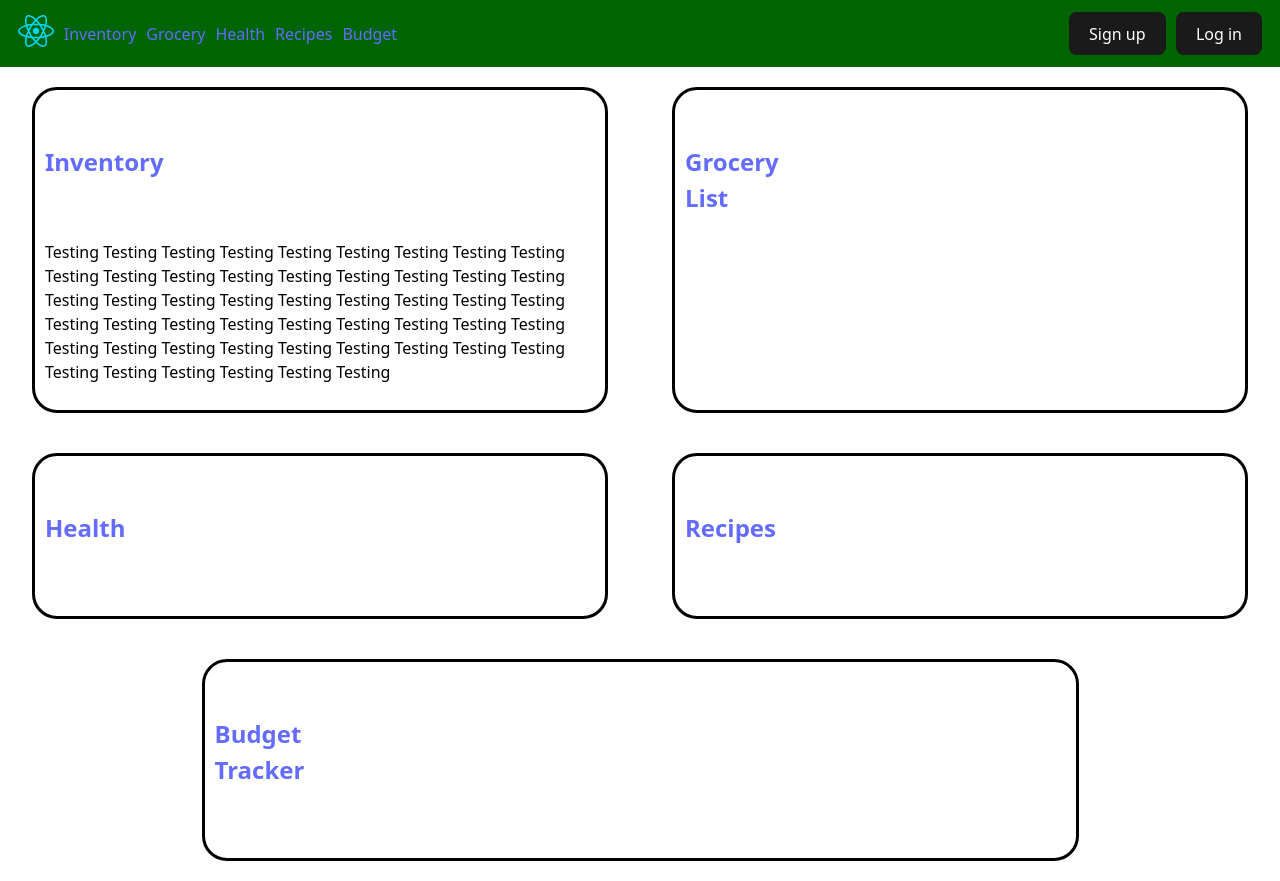
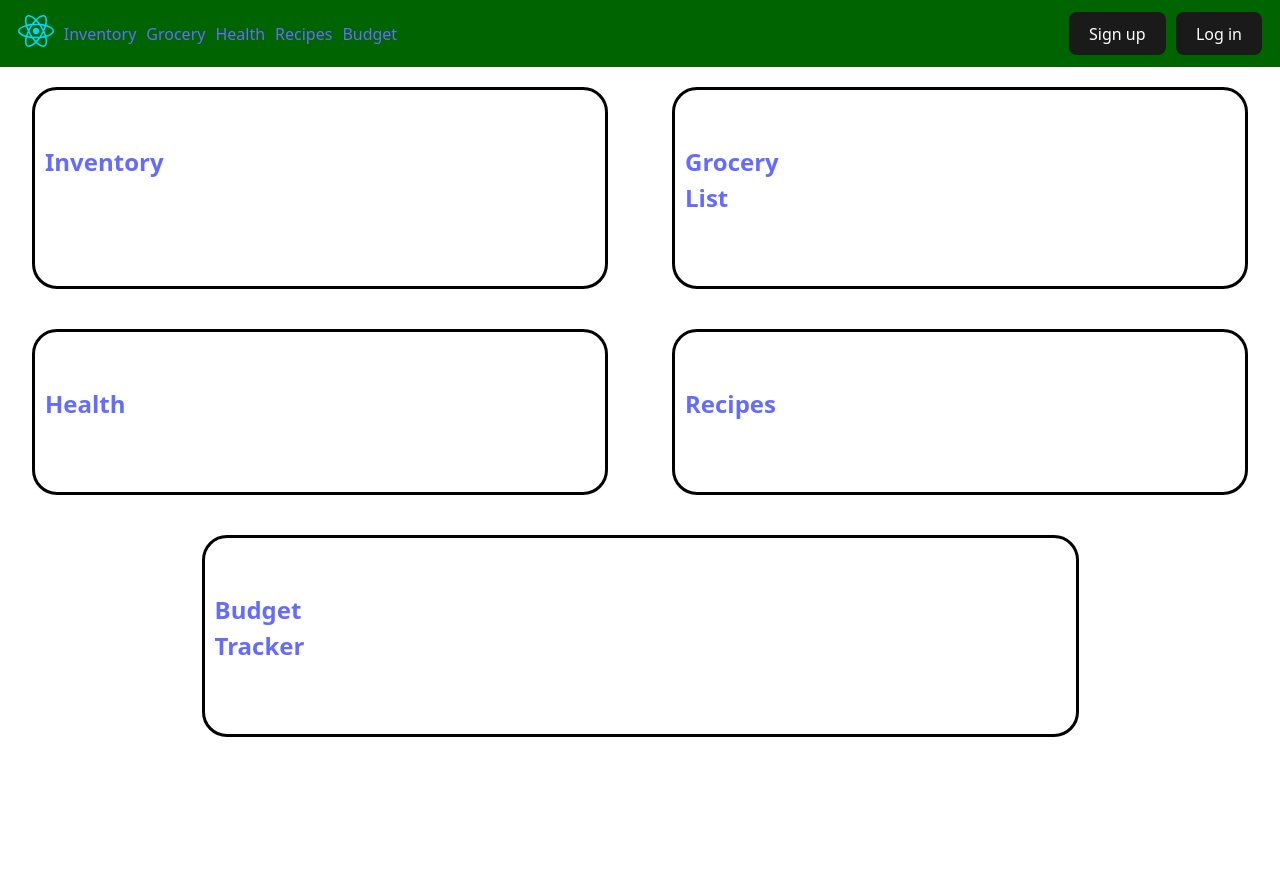
Before and after one commit to PAP-2025-Summer-L6-G1/Final-Project-Frontend, a React (Vite) app: page / in a window 1280 px wide. After the commit the page ends 800 px from the top, so only its background shows below. Built offline with nearby package versions, Linux system fonts and the light colour scheme.

Commit message:
Removed testing text

```diff
--- a/src/pages/Home.jsx
+++ b/src/pages/Home.jsx
@@ -21,7 +21,7 @@ function Home() {
           <div className='card'>
               <img src=""></img>
               <Link to="/inventory"><h2>Inventory</h2></Link>
-              <p>Testing Testing Testing Testing Testing Testing Testing Testing Testing Testing Testing Testing Testing Testing Testing Testing Testing Testing Testing Testing Testing Testing Testing Testing Testing Testing Testing Testing Testing Testing Testing Testing Testing Testing Testing Testing Testing Testing Testing Testing Testing Testing Testing Testing Testing Testing Testing Testing Testing Testing Testing </p>
+              <p></p>
           </div>
           <div className='card'>
               <img src=""></img>
```
